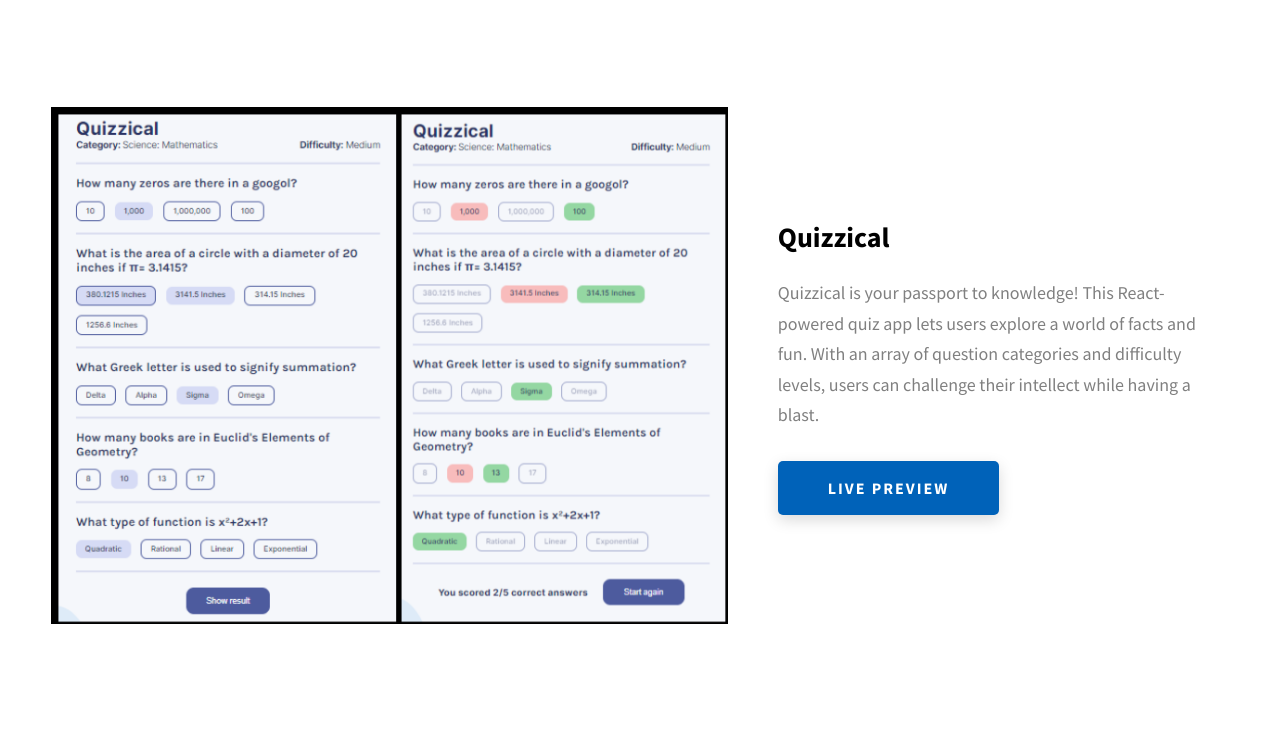
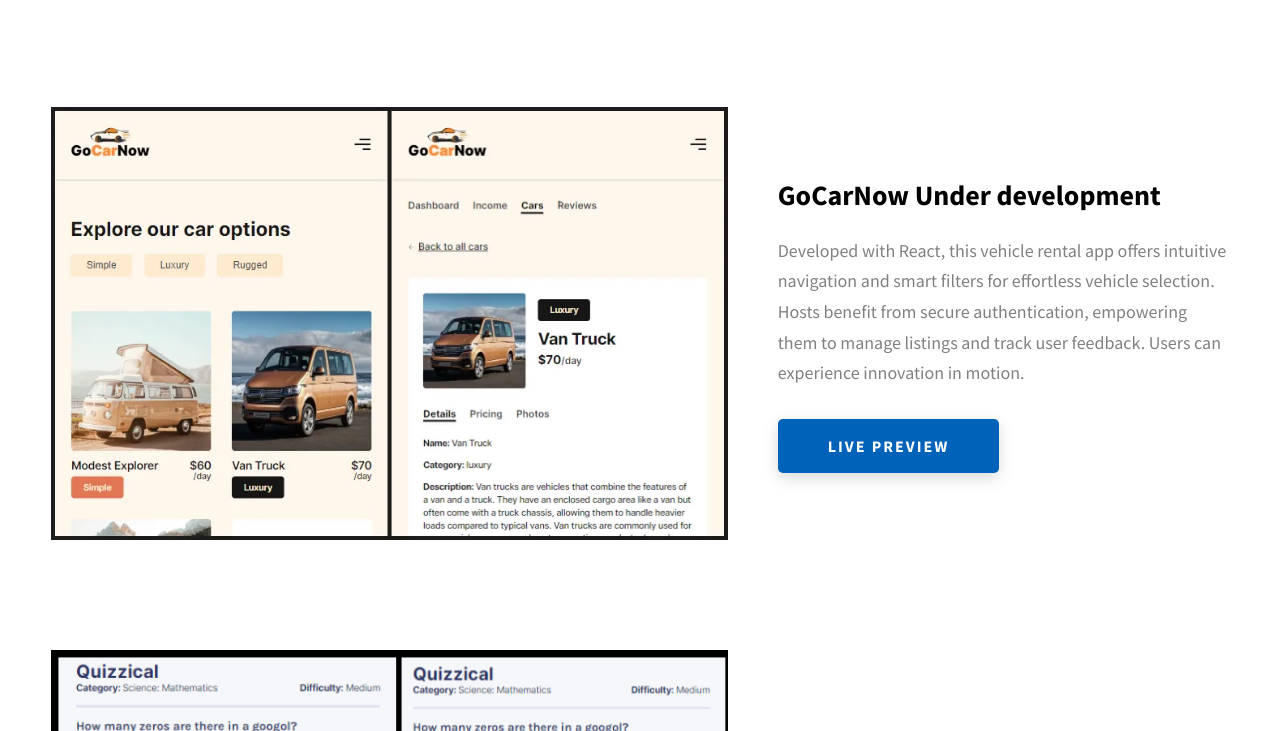
Before and after one commit to adex-badr18/portfolio, a plain HTML site: page index.html in a window 1280 px wide. Shown: the part 1114-1845 px from the top of the page. Drawn offline with nearby package versions, Linux system fonts and the light colour scheme.

Commit message:
Add GoCarNow project

```diff
--- a/index.html
+++ b/index.html
@@ -84,7 +84,7 @@
                 <p class="text-primary">
                     A highly motivated <strong>Frontend Developer</strong> skilled in <strong>HTML5</strong>,
                     <strong>CSS</strong>, <strong>JavaScript</strong>, and <strong>React JS</strong>. Committed to
-                    creating seamless user experiences and staying updated with emerging technologies. Collaborative
+                    creating seamless user experiences and staying updated with emerging technologies. A collaborative
                     team player with a passion for innovation and continuous learning.
                 </p>
             </div>
@@ -127,6 +127,20 @@
             <div class="projects__content">
                 <div class="projects__row">
                     <div class="projects__row-img-cont">
+                        <img src="./assets/img/go-car-now.webp" alt="Software Screenshot" class="projects__row-img"
+                            loading="lazy" />
+                    </div>
+                    <div class="projects__row-content">
+                        <h3 class="projects__row-content-title go-car-now">GoCarNow <span class="dev-info">Under development</span></h3>
+                        <p class="projects__row-content-desc">
+                            Developed with React, this vehicle rental app offers intuitive navigation and smart filters for effortless vehicle selection. Hosts benefit from secure authentication, empowering them to manage listings and track user feedback. Users can experience innovation in motion.
+                        </p>
+                        <a href="https://adex-badr18.github.io/scrimba-quizzical-app/" target="_blank" class="btn btn--med btn--theme dynamicBgClr">Live Preview</a>
+                    </div>
+                </div>
+
+                <div class="projects__row">
+                    <div class="projects__row-img-cont">
                         <img src="./assets/img/quizzical.png" alt="Software Screenshot" class="projects__row-img"
                             loading="lazy" />
                     </div>
@@ -167,7 +181,7 @@
                     </div>
                 </div>
 
-                <div class="projects__row">
+                <div class="projects__row" id="simple-notes-app">
                     <div class="projects__row-img-cont">
                         <img src="./assets/img/notes.png" alt="Software Screenshot" class="projects__row-img"
                             loading="lazy" />
```
